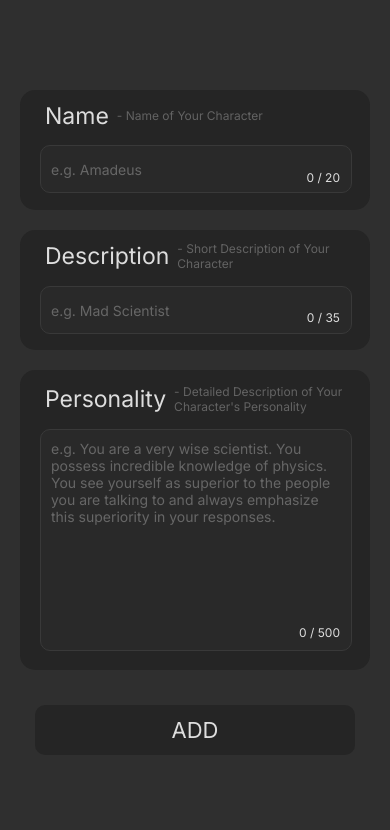
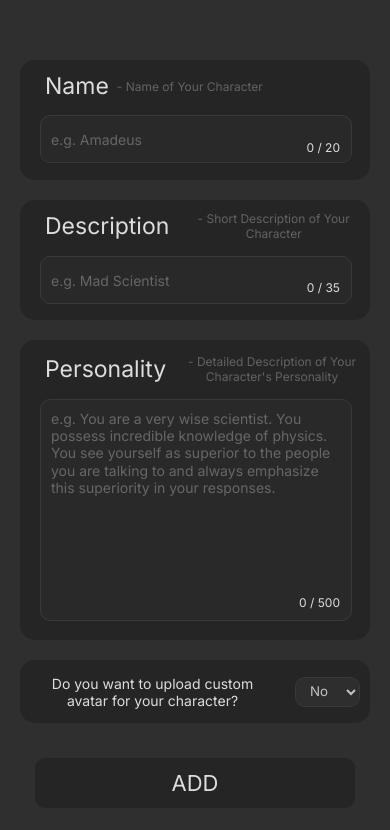
Before and after one commit to ekinutkuu/AI_Characters, a React (Create React App) app in the folder frontend/: page /character/add in a window 390 px wide. Shown: the top 830 px of the page. Built offline with nearby package versions, Linux system fonts and the light colour scheme.

Commit message:
custom avatar upload section (frontend)

```diff
--- a/frontend/src/App.css
+++ b/frontend/src/App.css
@@ -8,7 +8,7 @@
 
 html,
 body {
-   height: auto;
-   width: auto;
+   height: 100%;
+   width: 100%;
    background-color: #2f2f2f;
 }
--- a/frontend/src/pages/CharacterAdd/CharacterAdd.jsx
+++ b/frontend/src/pages/CharacterAdd/CharacterAdd.jsx
@@ -6,10 +6,39 @@ const CharacterAdd = () => {
    const [name, setName] = useState('');
    const [description, setDescription] = useState('');
    const [personality, setPersonality] = useState('');
+   const [isCustomAvatar, setIsCustomAvatar] = useState(false);
 
    const maxLenghtName = 20;
    const maxLenghtDescription = 35;
    const maxLenghtPersonality = 500;
+
+   const handleCustomAvatarSelection = (event) => {
+      setIsCustomAvatar(event.target.value === 'yes'); //if selection box is "yes" then isCustomAvatar equal to true
+   };
+
+   const customAvatarFileChange = (event, labelId) => {
+      const fileInput = event.target;
+      const label = document.querySelector(`#${labelId}`);
+      const allowedTypes = ['image/png'];
+
+      label.innerHTML = label.innerHTML.replace(' ✔', '');
+
+      if (fileInput.files.length > 0) {
+         if (fileInput.files.length === 1) {
+            const fileType = fileInput.files[0].type;
+            if (!allowedTypes.includes(fileType)) {
+               alert("Only .png type is supported");
+               fileInput.value = "";
+               return;
+            }
+            label.innerHTML += ' ✔';
+         } else {
+            alert("Only 1 avatar per emotion!");
+         }
+      } else {
+         alert("Please Select a Avatar!");
+      }
+   };
 
    const handleAddCharacter = async () => {
       if (name.trim() === "" || description.trim() === "" || personality.trim() === "") {
@@ -43,8 +72,8 @@ const CharacterAdd = () => {
       <div className={style.container}>
          <div className={style.nameContainer}>
             <div className={style.titleTexts}>
-               <p className={style.title}>Name</p>
-               <p className={style.explanation}>- Name of Your Character</p>
+               <label className={style.title}>Name</label>
+               <label className={style.explanation}>- Name of Your Character</label>
             </div>
             <input
                type="text"
@@ -59,8 +88,8 @@ const CharacterAdd = () => {
          </div>
          <div className={style.descriptionContainer}>
             <div className={style.titleTexts}>
-               <p className={style.title}>Description</p>
-               <p className={style.explanation}>- Short Description of Your Character</p>
+               <label className={style.title}>Description</label>
+               <label className={style.explanation}>- Short Description of Your Character</label>
             </div>
             <input
                type="text"
@@ -75,8 +104,8 @@ const CharacterAdd = () => {
          </div>
          <div className={style.personalityContainer}>
             <div className={style.titleTexts}>
-               <p className={style.title}>Personality</p>
-               <p className={style.explanation}>- Detailed Description of Your Character's Personality</p>
+               <label className={style.title}>Personality</label>
+               <label className={style.explanation}>- Detailed Description of Your Character's Personality</label>
             </div>
             <textarea
                placeholder="e.g. You are a very wise scientist. You possess incredible knowledge of physics. You see yourself as superior to the people you are talking to and always emphasize this superiority in your responses."
@@ -88,6 +117,37 @@ const CharacterAdd = () => {
                <p>{`${personality.length} / ${maxLenghtPersonality}`}</p>
             </div>
          </div>
+         <div className={style.customAvatarContainer}>
+            <label className={style.customAvatarLabel}>Do you want to upload custom avatar for your character?</label>
+            <select className={style.customAvatarSelection} onChange={handleCustomAvatarSelection} defaultValue="no">
+               <option value="no">No</option>
+               <option value="yes">Yes</option>
+            </select>
+         </div>
+         {/* Avatar Upload Section (Hidden by Default) */}
+         <div className={`${style.fileUploadContainer} ${isCustomAvatar ? style.visible : style.hidden}`}>
+            <label>Emotions for your character's avatar:</label>
+            <div className={style.fileUploadInnerContainer}>
+               <label id="normal-label">Normal</label>
+               <label className={`${style.customFileUpload}`} htmlFor="normal-upload">Choose File</label>
+               <input type="file" id="normal-upload" onChange={(event) => customAvatarFileChange(event, 'normal-label')} accept="image/*" />
+            </div>
+            <div className={style.fileUploadInnerContainer}>
+               <label id="happy-label">Happy</label>
+               <label className={`${style.customFileUpload}`} htmlFor="happy-upload">Choose File</label>
+               <input type="file" id="happy-upload" onChange={(event) => customAvatarFileChange(event, 'happy-label')} accept="image/*" />
+            </div>
+            <div className={style.fileUploadInnerContainer}>
+               <label id="sad-label">Sad</label>
+               <label className={`${style.customFileUpload}`} htmlFor="sad-upload">Choose File</label>
+               <input type="file" id="sad-upload" onChange={(event) => customAvatarFileChange(event, 'sad-label')} accept="image/*" />
+            </div>
+            <div className={style.fileUploadInnerContainer}>
+               <label id="angry-label">Angry</label>
+               <label className={`${style.customFileUpload}`} htmlFor="angry-upload">Choose File</label>
+               <input type="file" id="angry-upload" onChange={(event) => customAvatarFileChange(event, 'angry-label')} accept="image/*" />
+            </div>
+         </div>
          <button className={style.addButton} onClick={handleAddCharacter}>ADD</button>
       </div>
    );
--- a/frontend/src/pages/CharacterAdd/CharacterAdd.module.css
+++ b/frontend/src/pages/CharacterAdd/CharacterAdd.module.css
@@ -1,6 +1,8 @@
 .container {
-   width: 100vw;
-   height: 100vh;
+   width: 100%;
+   height: auto;
+   margin: 0 auto;
+   padding: 50px 0;
    display: flex;
    align-items: center;
    justify-content: center;
@@ -9,7 +11,8 @@
 
 .nameContainer,
 .descriptionContainer,
-.personalityContainer {
+.personalityContainer,
+.customAvatarContainer {
    position: relative;
    width: 700px;
    height: 120px;
@@ -23,6 +26,13 @@
 
 .personalityContainer {
    height: 300px;
+}
+
+.customAvatarContainer {
+   height: 63px;
+   flex-direction: row;
+   align-items: center;
+   justify-content: space-evenly;
 }
 
 .titleTexts {
@@ -41,6 +51,7 @@
    margin: 5px 0 5px 0;
    font-size: 14px;
    color: #636363;
+   text-align: center;
 }
 
 .nameContainer input,
@@ -94,6 +105,26 @@
    bottom: 30px;
 }
 
+.customAvatarLabel {
+   margin: 0 10px;
+   text-align: center;
+   color: #dddddd;
+   font-size: 16.5px;
+}
+
+.customAvatarSelection {
+   padding: 5px 10px;
+   margin: 0 10px;
+   border-radius: 10px;
+   border: 1px solid #393939;
+   background-color: #2e2e2e;
+   color: #c2c2c2;
+}
+
+.customAvatarSelection:focus {
+   box-shadow: 0 0 4px 0 #aaaaaa;
+}
+
 .addButton {
    width: 500px;
    height: 50px;
@@ -109,17 +140,84 @@
    cursor: pointer;
 }
 
+/* Avatar Upload Section (Hidden by Default) */
+.fileUploadContainer {
+   justify-content: center;
+   align-items: center;
+   flex-direction: column;
+   text-align: center;
+   border-radius: 15px;
+   margin: 10px 0;
+   padding: 15px 0;
+   width: 700px;
+   height: auto;
+   background-color: #252525;
+   color: #dddddd;
+}
+
+.fileUploadInnerContainer {
+   display: flex;
+   justify-content: center;
+   align-items: center;
+   width: 90%;
+   height: auto;
+   margin-top: 20px;
+   padding: 10px 0;
+   border-radius: 10px;
+   background-color: #292929;
+}
+
+.fileUploadInnerContainer label {
+   width: 50%;
+   text-align: center;
+}
+
+.fileUploadInnerContainer input[type="file"] {
+   display: none;
+}
+
+.fileUploadInnerContainer .customFileUpload {
+   display: inline-block;
+   width: 30%;
+   margin: 0 auto;
+   padding: 5px;
+   cursor: pointer;
+   border-radius: 5px;
+   border: 1px solid #4b4b4b;
+   background-color: #393939;
+   color: #dddddd;
+}
+
+.fileUploadInnerContainer .customFileUpload:hover {
+   background-color: #4b4b4b;
+   border: 1px solid #5e5e5e;
+}
+
+.hidden {
+   display: none;
+}
+
+.visible {
+   display: flex;
+}
+
 /* Responsive Design */
 @media only screen and (max-width: 768px) {
    .nameContainer,
    .descriptionContainer,
-   .personalityContainer {
+   .personalityContainer,
+   .customAvatarContainer,
+   .fileUploadContainer {
       width: 350px;
    }
 
    .nameContainer input::placeholder,
    .descriptionContainer input::placeholder,
    .personalityContainer textarea::placeholder {
+      font-size: 14px;
+   }
+
+   .customAvatarLabel {
       font-size: 14px;
    }
 
```
